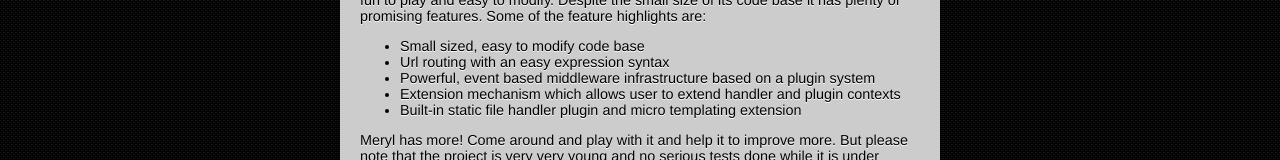
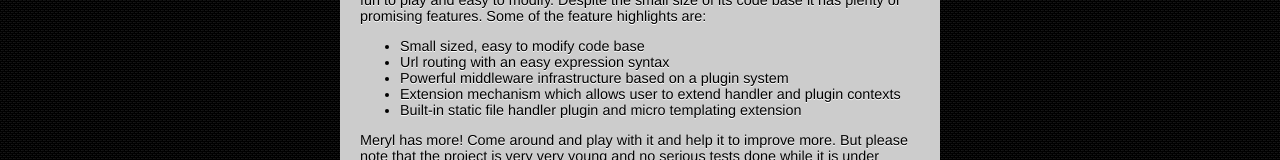
Before and after one commit to stagas/meryl, a plain HTML site: page index.html in a window 1280 px wide. Shown: the part 272-432 px from the top of the page. Drawn offline with Linux system fonts and the light colour scheme; a script that the page names is missing.

Commit message:
fixed typo

```diff
--- a/index.html
+++ b/index.html
@@ -55,7 +55,7 @@
             <ul>
               <li>Small sized, easy to modify code base</li>
               <li>Url routing with an easy expression syntax</li>
-              <li>Powerful, event based middleware infrastructure based on a plugin system</li>
+              <li>Powerful middleware infrastructure based on a plugin system</li>
               <li>Extension mechanism which allows user to extend handler and plugin contexts</li>
               <li>Built-in static file handler plugin and micro templating extension</li>
             </ul>
```
